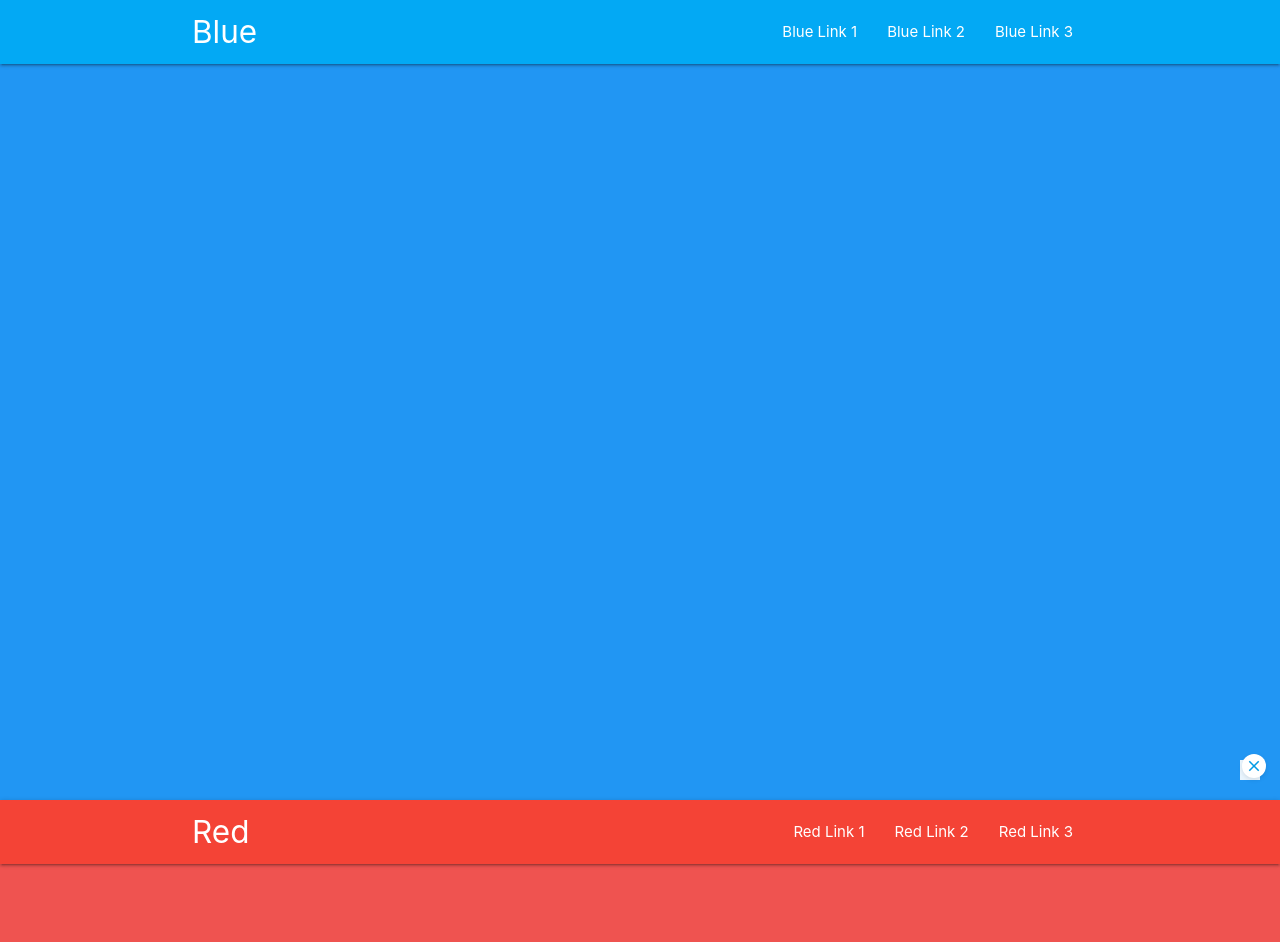
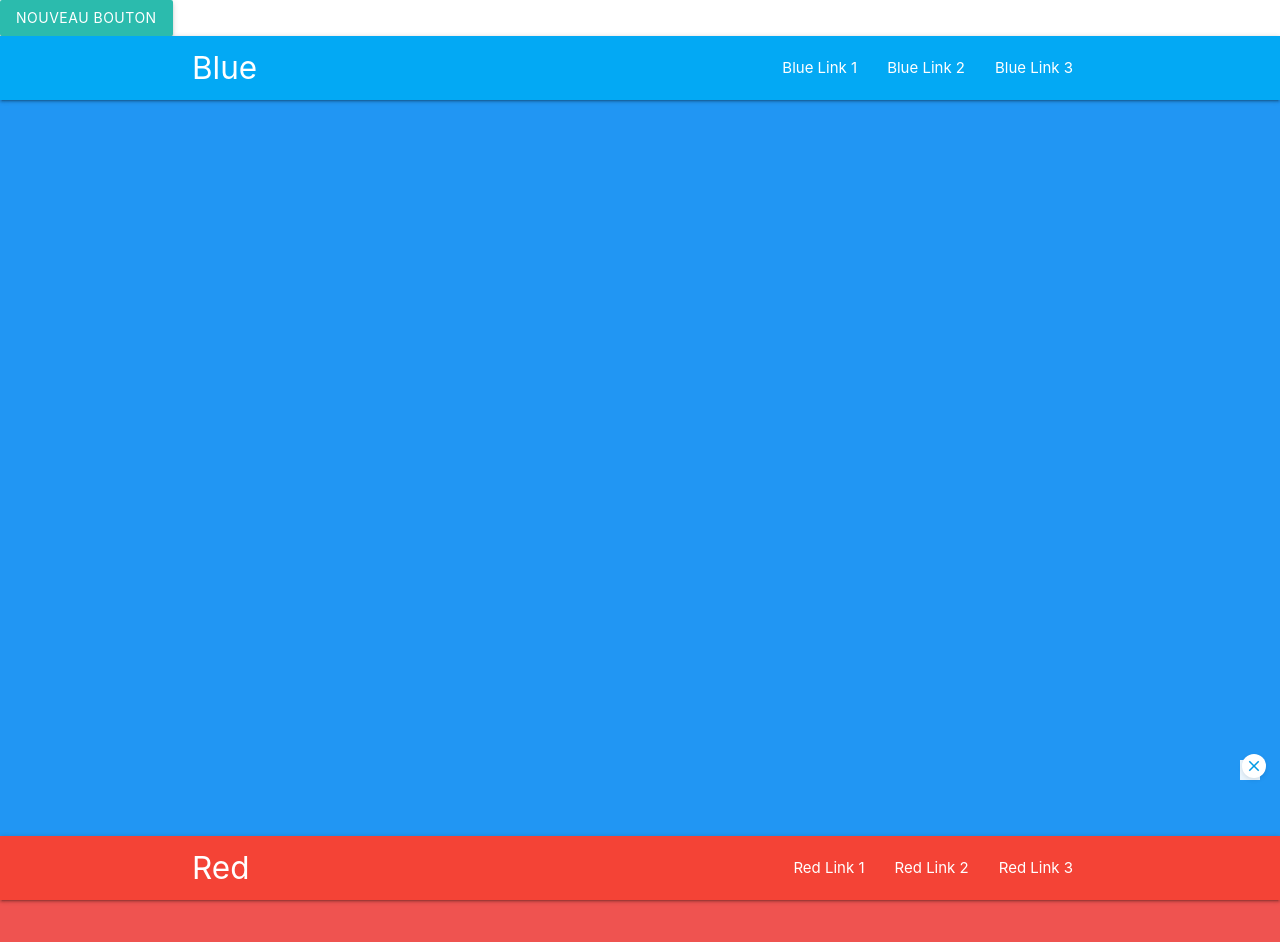
Before and after one commit to imcoyote/HypeStar, a plain HTML site: page Index.html in a window 1280 px wide. Shown: the top 942 px of the page. Drawn offline with Linux system fonts and the light colour scheme.

Commit message:
Add btn.

```diff
--- a/Index.html
+++ b/Index.html
@@ -20,6 +20,7 @@
 </head>
 
 <body>
+  <button type="button" class="btn btn-success">Nouveau bouton</button>
   <div id="blue" class="block blue">
     <nav class="pushpin-demo-nav" data-target="blue">
       <div class="nav-wrapper light-blue">
```
